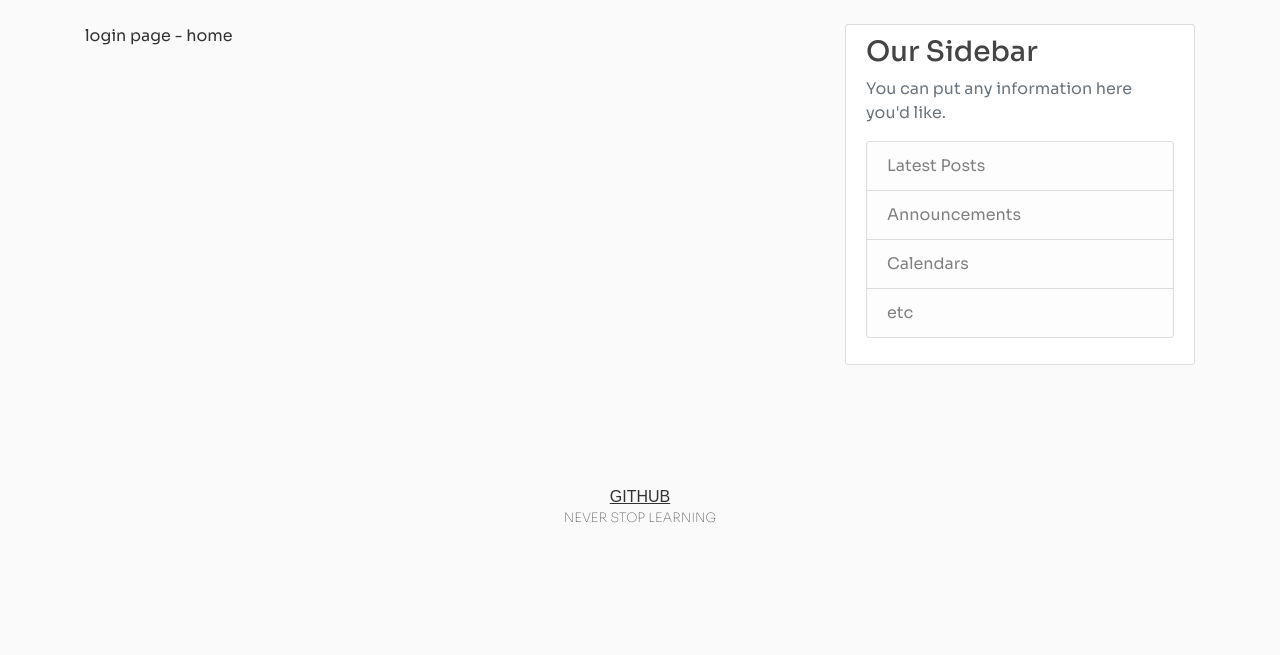
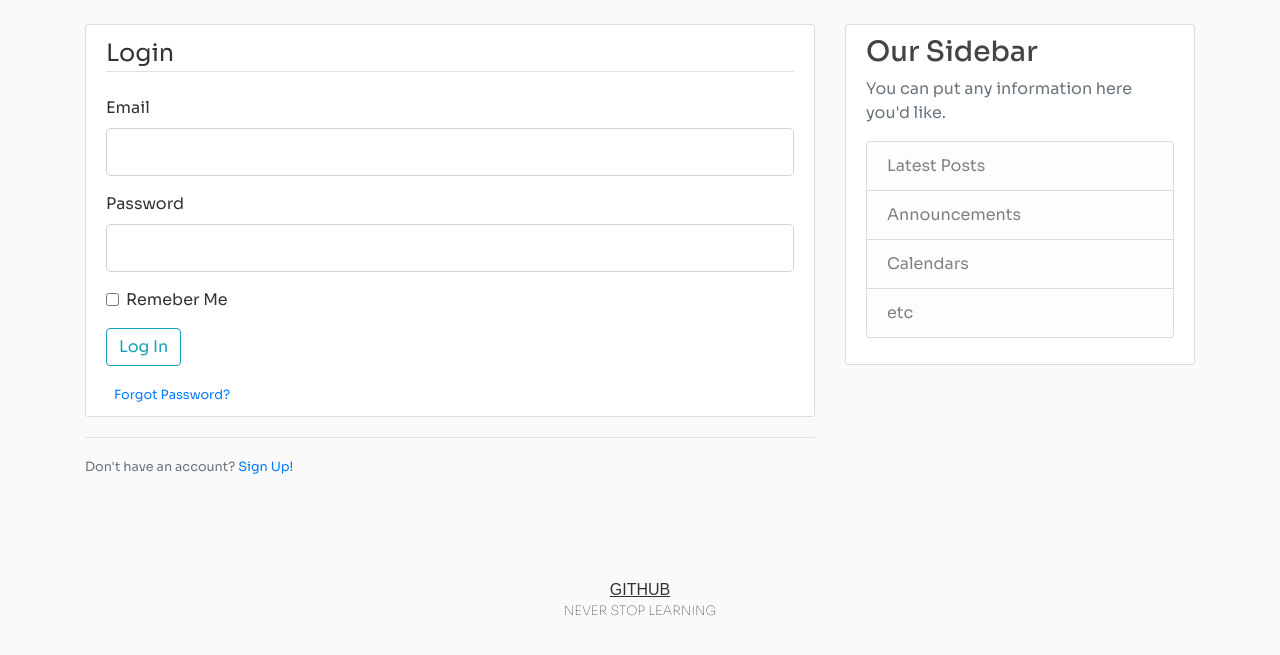
Before and after one commit to thnomas/flash-flask-app, a Flask app: page /login in a window 1280 px wide. Shown: the part 56-711 px from the top of the page. Run offline with Flask 3, Linux system fonts and the light colour scheme; some libraries are stand-ins or nearby versions; some web fonts are replaced.

Commit message:
updated link to use url_for
added register page html

```diff
--- a/app.py
+++ b/app.py
@@ -37,11 +37,17 @@ def register():
         return redirect(url_for('index'))
     return render_template('register.html', title='Register', form=form)
 
-@app.get("/login")
+@app.route("/login", methods=['GET', 'POST'])
 def login():
-    form  = LoginForm()
-    return render_template('login.html', form=form)
-
+    form = LoginForm()
+    if form.validate_on_submit():
+        if form.email.data == 'admin@blog.com' and form.password.data == "password":
+            flash(f'Youve been logged in!', 'success')
+            return redirect(url_for('index'))
+        else:
+            flash('Login Unsuccessful', 'danger')
+        return redirect(url_for('index'))
+    return render_template('login.html', title='Login', form=form)
 
 if __name__ == '__main__':
     app.run(debug=True)
--- a/templates/base.html
+++ b/templates/base.html
@@ -24,13 +24,13 @@
             </button>
             <div class="collapse navbar-collapse" id="navbarToggle">
               <div class="navbar-nav mr-auto">
-                <a class="nav-item nav-link" href="/">Home</a>
-                <a class="nav-item nav-link" href="/about">About</a>
+                <a class="nav-item nav-link" href="{{ url_for('index') }}">Home</a>
+                <a class="nav-item nav-link" href="{{ url_for('about') }}">About</a>
               </div>
               <!-- Navbar Right Side -->
               <div class="navbar-nav">
-                <a class="nav-item nav-link" href="/login">Login</a>
-                <a class="nav-item nav-link" href="/register">Register</a>
+                <a class="nav-item nav-link" href="{{ url_for('login') }}">Login</a>
+                <a class="nav-item nav-link" href="{{ url_for('register') }}">Register</a>
               </div>
             </div>
           </div>
--- a/templates/login.html
+++ b/templates/login.html
@@ -1,8 +1,63 @@
 {% extends "base.html" %}
 
 {% block content %}
-login page - home
 
 
+<div class="content-section">
+    <form method="POST" action="">
+        {{ form.hidden_tag() }}
+        <fieldset class="form-group">
+            <legend class="border-bottom mb-4">Login</legend>
+
+
+            <div class="form-group">
+                {{ form.email.label(class="form-control-label") }}
+                {% if form.email.errors %}
+                    {{ form.email(class="form-control form-control-lg is-invalid") }}
+                    <div class="invalid-feedback">
+                        {% for error in form.email.errors %}
+                            <span>{{ error }}</span>
+                        {% endfor %}
+                    </div>
+                {% else %}
+                    {{ form.email(class="form-control form-control-lg") }}
+                {% endif %}
+            </div>
+
+            <div class="form-group">
+                {{ form.password.label(class="form-control-label") }}
+                {% if form.password.errors %}
+                    {{ form.password(class="form-control form-control-lg is-invalid") }}
+                    <div class="invalid-feedback">
+                        {% for error in form.password.errors %}
+                            <span>{{ error }}</span>
+                        {% endfor %}
+                    </div>
+                {% else %}
+                    {{ form.password(class="form-control form-control-lg") }}
+                {% endif %}
+            </div>
+
+            <div class="form-check">
+                {{ form.remember(class="form-check-input") }}
+                {{ form.remember.label(class="form-check-label") }}
+            </div>
+
+        </fieldset>
+
+        <div class="form-group">
+            {{ form.submit(class="btn btn-outline-info") }}
+        </div>
+        <small class="text-muted ml-2">
+            <a href="#">Forgot Password?</a>
+        </small>
+    </form>
+  </div>
+
+  <div class="border-top pt-3">
+    <small class="text-muted">
+        Don't have an account? <a href="{{ url_for('register') }}">Sign Up!</a>
+    </small>
+  </div>
 
 {% endblock content %}
```
Also changed, not shown: templates/register.html (+48 -5 lines).
